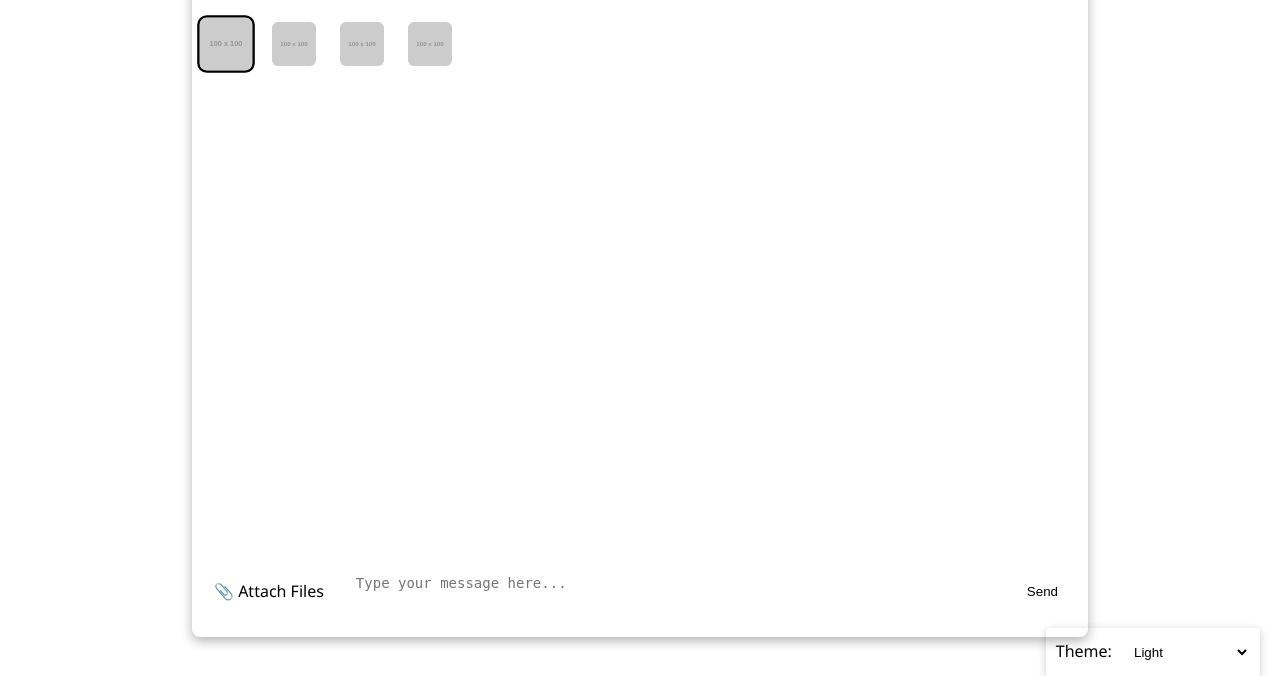
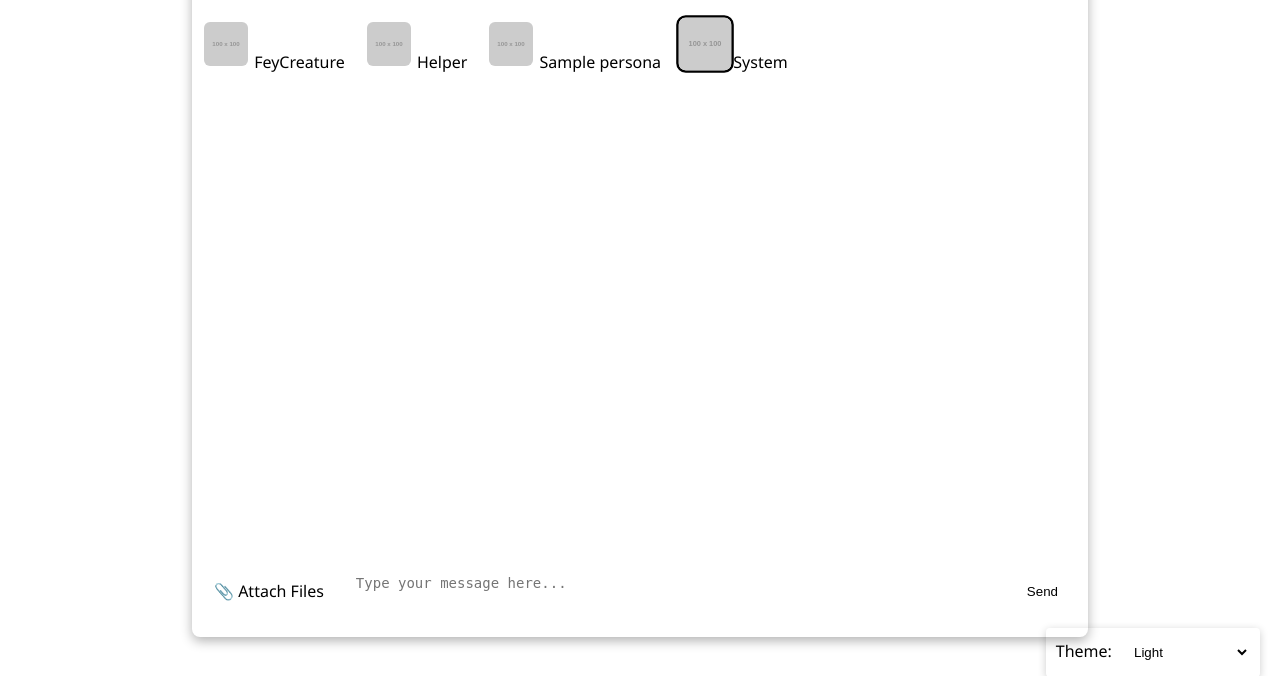
Before and after one commit to kotoroshinoto/DnD_RAG_Chat, a Flask app: template web_ui/templates/index.html in a window 1280 px wide. Shown: the part 103-779 px from the top of the page. Run offline with Flask 3, Linux system fonts and the light colour scheme; the template is opened without the code that fills it: most values are stand-ins (such as "Sample title", 1, 10 or a date in 2020); grey boxes labelled with a size stand in for pictures from a placeholder-image service; parts of the project's set-up code (start-up, migrations or seed data) failed here and were passed over; some libraries are stand-ins or nearby versions.

Commit message:
I did some things that make my brain tingle in all the wrong ways. HELLLPPP....

```diff
--- a/web_ui/app.py
+++ b/web_ui/app.py
@@ -18,7 +18,7 @@ from log.logger import logger
 
 
 app_db = AppDataDB()
-
+CURRENT_PERSONA = "helper"
 
 def show_request():
     # Dictionary to hold all received data
@@ -70,91 +70,102 @@ def submit():
     if not app_db.contains_persona('FeyCreature'):
         from app_db.init_db import init_db
         init_db()
-    default_persona = app_db.fetch_persona('FeyCreature')
+
+    selected_persona = globals().get('CURRENT_PERSONA', 'FeyCreature')
+    logger.info(f"Using persona: {selected_persona}")
+
+    if selected_persona == 'System':
+        system_prompt = 'You are in system debug mode.'
+    elif selected_persona == 'Helper':
+        system_prompt = 'You are a helpful assistant who specializes in Dungeons & Dragons information.'
+    else:
+        persona_details = app_db.fetch_persona(selected_persona)
+        system_prompt = persona_details.system_prompt if persona_details else "Default persona system prompt."
 
     selected_model = data['model']
     chat_input = data['chat_input']
 
     headers = {'Content-Type': 'application/json'}
 
-    data = {
-            "model": selected_model, "messages": [
-                    {
-                            "role": "system",
-                            "content": default_persona.system_prompt
-                    },
+    payload = {
+        "model": selected_model,
+        "messages": [
             {
-                    "role": "user",
-                    "content": chat_input}],
-            "temperature": 0.7,
-            "max_tokens": -1,
-            "stream": True
+                "role": "system",
+                "content": system_prompt
+            },
+            {
+                "role": "user",
+                "content": chat_input
+            }
+        ],
+        "temperature": 0.7,
+        "max_tokens": -1,
+        "stream": True
     }
+
     def generate_response() -> str:
         try:
             generated_response = llm_endpoints.chat_completions.post(
                 headers=headers,
-                json=data,
+                json=payload,
                 stream=True
             )
         except requests.exceptions.RequestException as e:
             logger.error(f"Error during streaming: {e}")
-            return json.dumps({'role_name': 'system',
-                    'text_content': f"An error occurred during the stream: {str(e)}",
-                    'streaming_complete': True})
+            yield json.dumps({
+                'role_name': 'system',
+                'text_content': f"An error occurred during the stream: {str(e)}",
+                'streaming_complete': True
+            })
+            return
+
         if generated_response.status_code == 200:
-            # response_data = generated_response.json()
-            for chunk in generated_response.iter_content(chunk_size=1024): #type: bytes
+            for chunk in generated_response.iter_content(chunk_size=1024):
                 if chunk:
                     raw_response_data = chunk.decode("utf-8")
-                    # logger.debug(f"'{raw_response_data}'")
                     mobj = re.match("^data[:] ([{].+[}])$", raw_response_data.strip())
                     if not mobj:
                         logger.error(f"Failed to parse generated_response: {raw_response_data}")
                         continue
+
                     json_part = mobj.group(1)
-                    # logger.debug(json_part)
                     try:
                         response_data = json.loads(json_part)
-                        # logger.debug(response_data)
                         choices = response_data['choices']
-                        # logger.debug(choices)
                         finish_reason = choices[0]['finish_reason']
                         delta = choices[0]['delta']
+
                         if len(delta) == 0 and finish_reason is not None:
-                            yield json.dumps(
-                                {
-                                    'role_name': '',
-                                    'text_content': '',
-                                    'streaming_complete': True
-                                }
-                            )
+                            yield json.dumps({
+                                'role_name': '',
+                                'text_content': '',
+                                'streaming_complete': True
+                            })
                         else:
                             role_name = delta['role']
                             content_text = delta['content']
-                            yield json.dumps(
-                                {
-                                    'role_name': f'{role_name[0].upper()}{role_name[1:]}',
-                                    'text_content': content_text,
-                                    'streaming_complete': finish_reason is not None
-                                }
-                            )
+                            yield json.dumps({
+                                'role_name': f'{role_name[0].upper()}{role_name[1:]}',
+                                'text_content': content_text,
+                                'streaming_complete': finish_reason is not None
+                            })
 
                     except json.JSONDecodeError as e:
                         logger.error(f"JSON Decode Error for chunk: {raw_response_data} exception: {e}")
         else:
-            yield json.dumps(
-                {
-                    'role_name': 'system',
-                    'text_content': f"Failed to send data: {generated_response.status_code} - {generated_response.text}"
-                }
-            )
+            yield json.dumps({
+                'role_name': 'system',
+                'text_content': f"Failed to send data: {generated_response.status_code} - {generated_response.text}"
+            })
+
     response = flask.Response(
         generate_response(),
         mimetype='application/json',
         content_type='application/json'
     )
     return response
+
 
 @app.route('/create_persona', methods=['POST'])
 def create_persona():
@@ -166,22 +177,64 @@ def create_persona():
     print(persona_data)
     app_db.upsert_persona(persona_data)
 
+@app.route('/persona', methods=['POST'])
+def set_persona():
+    global CURRENT_PERSONA
+
+    data = request.get_json()
+    selected_persona = data.get('persona')
+
+    if not selected_persona:
+        return jsonify({"error": "Persona not provided"}), 400
+
+    if not app_db.contains_persona(selected_persona):
+        return jsonify({"error": f"Persona '{selected_persona}' does not exist"}), 404
+
+    persona_details = app_db.fetch_persona(selected_persona)
+    if not persona_details:
+        return jsonify({"error": f"Failed to retrieve details for persona '{selected_persona}'"}), 500
+
+    CURRENT_PERSONA = selected_persona
+
+    return jsonify({
+        "message": f"Persona set to '{selected_persona}'",
+        "details": {
+            "model": persona_details.default_model,
+            "prompt": persona_details.system_prompt
+        }
+    })
+
 
 @app.route('/list_personas', methods=['GET'])
 def list_personas():
-    def dictify(personas:List[Persona]):
+    def dictify(personas: List[Persona]):
         return {
-                p.name: {
-                        'model': p.default_model,
-                        'prompt': p.system_prompt
-                }
-        for p in personas
+            p.name: {
+                'model': p.default_model,
+                'prompt': p.system_prompt
+            }
+            for p in personas
         }
+
     if not app_db.contains_persona('FeyCreature'):
         from app_db.init_db import init_db
         init_db()
+
     personas = app_db.get_personas()
-    return jsonify(dictify(personas))
+    persona_dict = dictify(personas)
+
+    # Add static personas
+    persona_dict['System'] = {
+        'model': 'system_model',
+        'prompt': 'You are in system debug mode.'
+    }
+    persona_dict['Helper'] = {
+        'model': 'helper_model',
+        'prompt': 'You are a helpful assistant who specializes in Dungeons & Dragons information.'
+    }
+
+    return jsonify(persona_dict)
+
 
 
 @click.command()
--- a/web_ui/static/js/script.js
+++ b/web_ui/static/js/script.js
@@ -271,4 +271,46 @@ document.addEventListener("DOMContentLoaded", function () {
         setCookie('selectedModel', selectedModel, 365);
     });
 
+    fetch('/list_personas')
+        .then(response => response.json())
+        .then(personas => {
+            const personaContainer = document.getElementById('persona-selection');
+            personaContainer.innerHTML = '';
+
+
+            for (const [name, details] of Object.entries(personas)) {
+                const label = document.createElement('label');
+                label.className = 'persona-radio';
+                label.innerHTML = `
+                    <input type="radio" name="option" value="${name}" ${name === 'System' ? 'checked' : ''}>
+                    <img src="https://placehold.co/100" alt="${name}" title="${name}">
+                    <span>${name}</span>
+                `;
+                personaContainer.appendChild(label);
+            }
+
+
+            document.querySelectorAll('input[name="option"]').forEach(radio => {
+                radio.addEventListener('change', () => {
+                    const selectedPersona = document.querySelector('input[name="option"]:checked').value;
+                    fetch('/persona', {
+                        method: 'POST',
+                        headers: { 'Content-Type': 'application/json' },
+                        body: JSON.stringify({ persona: selectedPersona })
+                    })
+                        .then(response => response.json())
+                        .then(data => {
+                            console.log(data.message);
+                        })
+                        .catch(error => {
+                            console.error('Error:', error);
+                        });
+                });
+            });
+        })
+        .catch(error => {
+            console.error('Failed to load personas:', error);
+        });
+
+
 });
--- a/web_ui/templates/index.html
+++ b/web_ui/templates/index.html
@@ -25,24 +25,7 @@
 
         <!-- Persona Selector -->
         <div class="model-selector">
-            <div class="persona-selection">
-                <label class="persona-radio">
-                    <input type="radio" name="option" value="persona1" checked="true">
-                    <img src="https://placehold.co/100" alt="Option 1">
-                </label>
-                <label class="persona-radio">
-                    <input type="radio" name="option" value="persona2">
-                    <img src="https://placehold.co/100" alt="Option 2">
-                </label>
-                <label class="persona-radio">
-                    <input type="radio" name="option" value="persona3">
-                    <img src="https://placehold.co/100" alt="Option 3">
-                </label>
-                <label class="persona-radio">
-                    <input type="radio" name="option" value="persona4">
-                    <img src="https://placehold.co/100" alt="Option 4">
-                </label>
-            </div>
+            <div class="persona-selection" id="persona-selection"></div>
         </div>
 
         <!-- Chat Box -->
```
